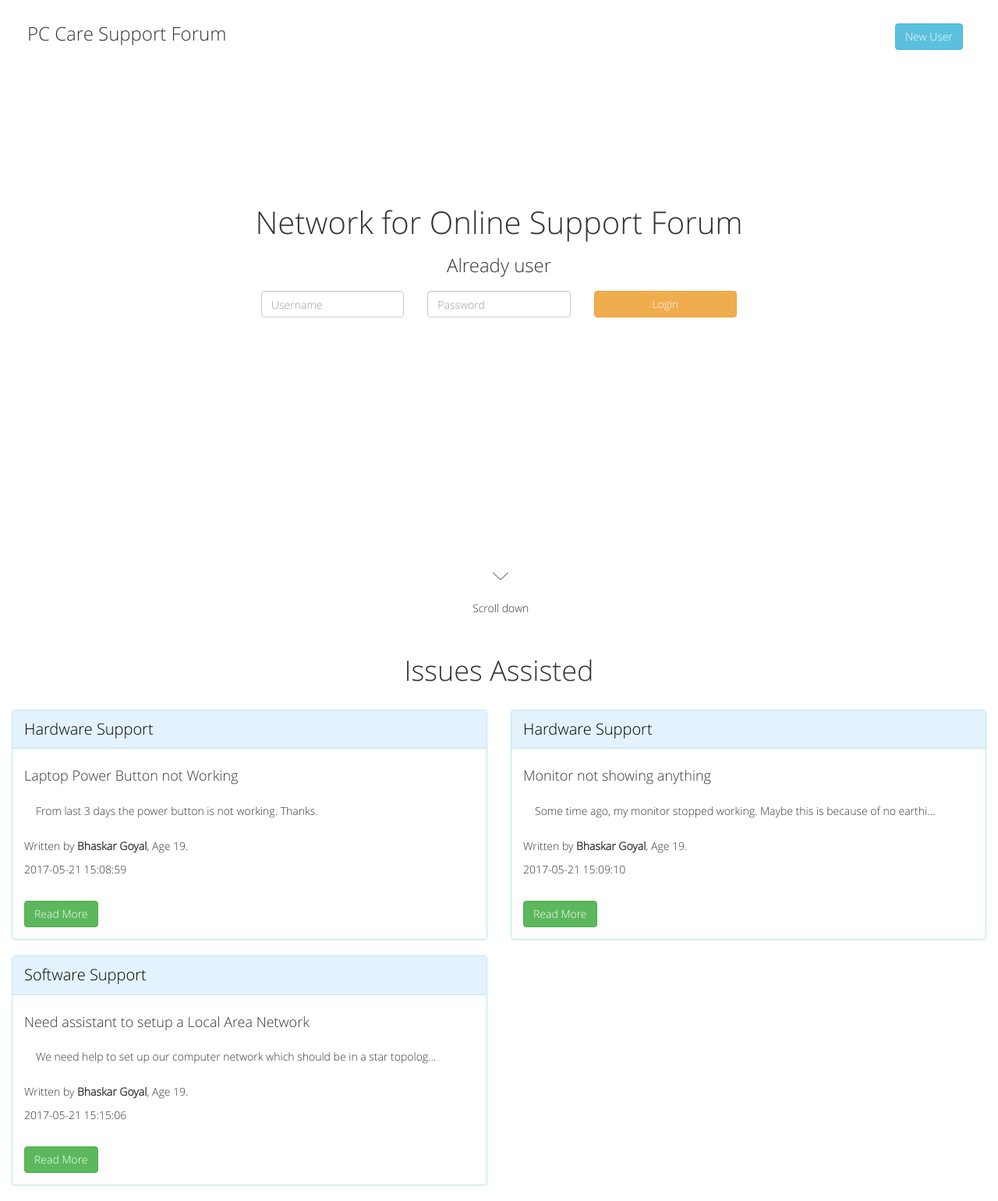
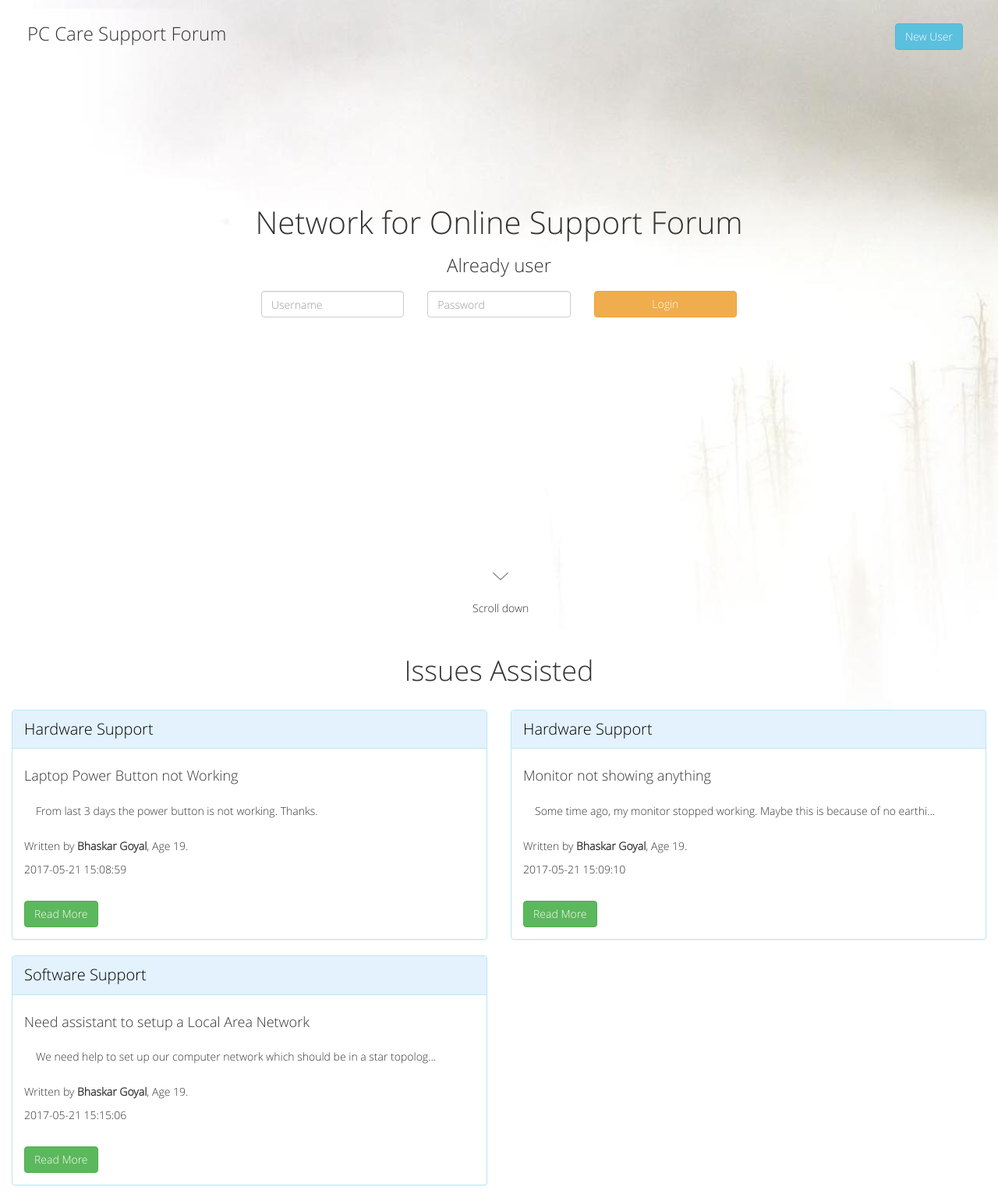
Before and after one commit to bhaskargoyal/pccaresupportforum, a PHP site: page /index.php in a window 1280 px wide. Shown: the whole page at 78% size. Run offline with PHP 8.4, Linux system fonts and the light colour scheme; data comes from the database, SQL or seed files in the repository.

Commit message:
new background image

```diff
--- a/css/style.css
+++ b/css/style.css
@@ -2,6 +2,7 @@
 
 body {
 	font-family: "Open Sans";
+	background: url('../images/a.jpg') no-repeat;
 }
 
 .inline {
--- a/home.php
+++ b/home.php
@@ -111,7 +111,7 @@
 								$count =0;
 								while($row = mysqli_fetch_assoc($result)){
 									$count = $count +1;
-									echo "<div class=\"panel panel-info\">";
+									echo "<div class=\"panel panel-info\" >";
 									echo "<div class='panel-heading inside'><span id='issue-heading'>".$row['heading']."</span></div>";
 									echo "<div class='panel-body'><h4>".$row['subheading']."</h4>";
 									echo "<p class=\"truncate panel-body\">".$row['text']."</p>";
```
Also changed, not shown: images/a.jpg (added).
